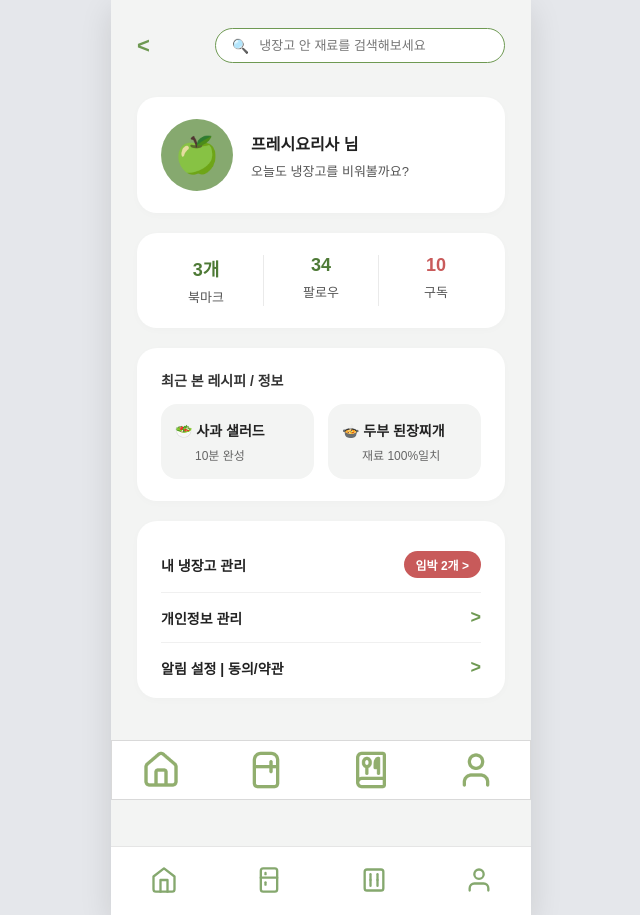
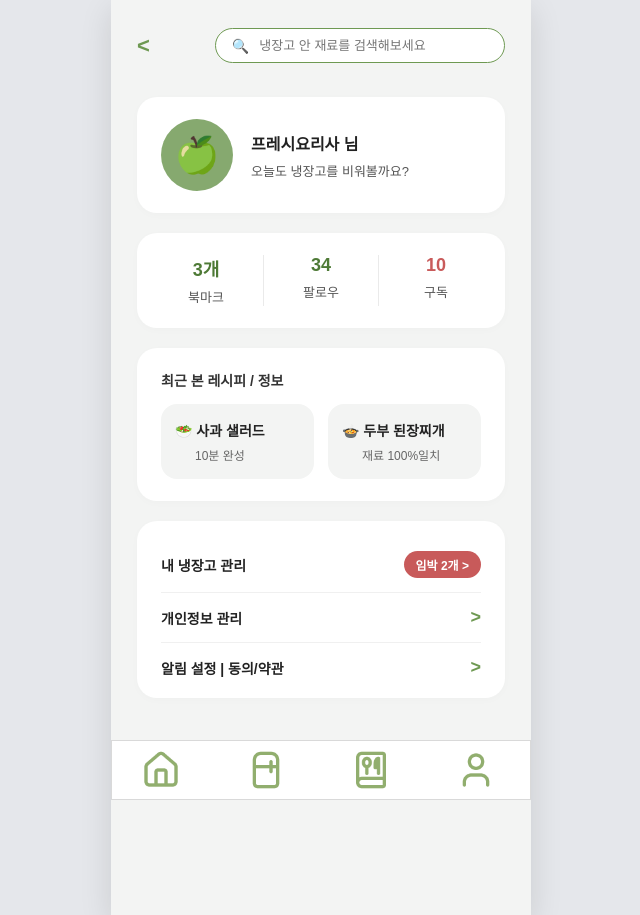
Before and after one commit to leesansa/fridgeO, a React (Vite) app: page /mypage in a window 1280 px wide. Shown: the whole page, without its empty margins (319-959 px from the left). Built offline with nearby package versions, Linux system fonts and the light colour scheme.

Commit message:
261109 오후수정(네비 추가)
261109 오후수정(네비 추가)

```diff
--- a/src/pages/MainPage.jsx
+++ b/src/pages/MainPage.jsx
@@ -2,14 +2,13 @@ import "../styles/MainPage.css";
 import FridgeAlerts from "../components/MainPage/FridgeAlerts.jsx";
 import Condiments from "../components/MainPage/Condiments.jsx";
 import Recommends from "../components/MainPage/Recommends.jsx";
-import "../vendor/lucian-icons/bell.js";
 
 // assets/main의 이미지를 한 번에 불러와 확장자를 뺀 파일명으로 꺼낸다 (예: eggs-photo.jpg → "eggs-photo")
 const images = Object.fromEntries(
     Object.entries(import.meta.glob("../assets/main/*", { eager: true, import: "default" }))
         .map(([path, url]) => [path.split("/").pop().replace(/\.\w+$/, ""), url]),
 );
-const { logo, search, add } = images;
+const { logo, search, add, bell } = images;
 
 const MainPage = () => {
     return (
@@ -17,7 +16,7 @@ const MainPage = () => {
             <header className="main-header">
                 <img className="main-logo" src={logo} alt="fridgeO" />
                 <button type="button" className="main-bell" aria-label="알림">
-                    <lucian-bell size="34" />
+                    <img src={bell} alt="" />
                 </button>
                 <label className="main-search">
                     <img src={search} alt="" />
--- a/src/pages/MyPage.jsx
+++ b/src/pages/MyPage.jsx
@@ -120,74 +120,6 @@ export default function MyPage() {
           </div>
         </main>
 
-        {/* 하단 네비게이션 바 */}
-        <nav style={styles.bottomNav}>
-          <button style={styles.navBtn}>
-            <svg
-              width="28"
-              height="28"
-              viewBox="0 0 24 24"
-              fill="none"
-              stroke="#85A86E"
-              strokeWidth="2"
-              strokeLinecap="round"
-              strokeLinejoin="round"
-            >
-              <path d="M3 9l9-7 9 7v11a2 2 0 0 1-2 2H5a2 2 0 0 1-2-2z" />
-              <polyline points="9 22 9 12 15 12 15 22" />
-            </svg>
-          </button>
-          <button style={styles.navBtn}>
-            <svg
-              width="28"
-              height="28"
-              viewBox="0 0 24 24"
-              fill="none"
-              stroke="#85A86E"
-              strokeWidth="2"
-              strokeLinecap="round"
-              strokeLinejoin="round"
-            >
-              <rect x="5" y="2" width="14" height="20" rx="2" />
-              <line x1="5" y1="10" x2="19" y2="10" />
-              <line x1="9" y1="6" x2="9" y2="7" />
-              <line x1="9" y1="14" x2="9" y2="16" />
-            </svg>
-          </button>
-          <button style={styles.navBtn}>
-            <svg
-              width="28"
-              height="28"
-              viewBox="0 0 24 24"
-              fill="none"
-              stroke="#85A86E"
-              strokeWidth="2"
-              strokeLinecap="round"
-              strokeLinejoin="round"
-            >
-              <rect x="4" y="3" width="16" height="18" rx="2" />
-              <path d="M9 7v5" />
-              <path d="M15 7v5" />
-              <path d="M9 12v5" />
-              <path d="M15 12v5" />
-            </svg>
-          </button>
-          <button style={styles.navBtn}>
-            <svg
-              width="28"
-              height="28"
-              viewBox="0 0 24 24"
-              fill="none"
-              stroke="#85A86E"
-              strokeWidth="2"
-              strokeLinecap="round"
-              strokeLinejoin="round"
-            >
-              <path d="M20 21v-2a4 4 0 0 0-4-4H8a4 4 0 0 0-4 4v2" />
-              <circle cx="12" cy="7" r="4" />
-            </svg>
-          </button>
-        </nav>
       </div>
     </div>
   );
```
